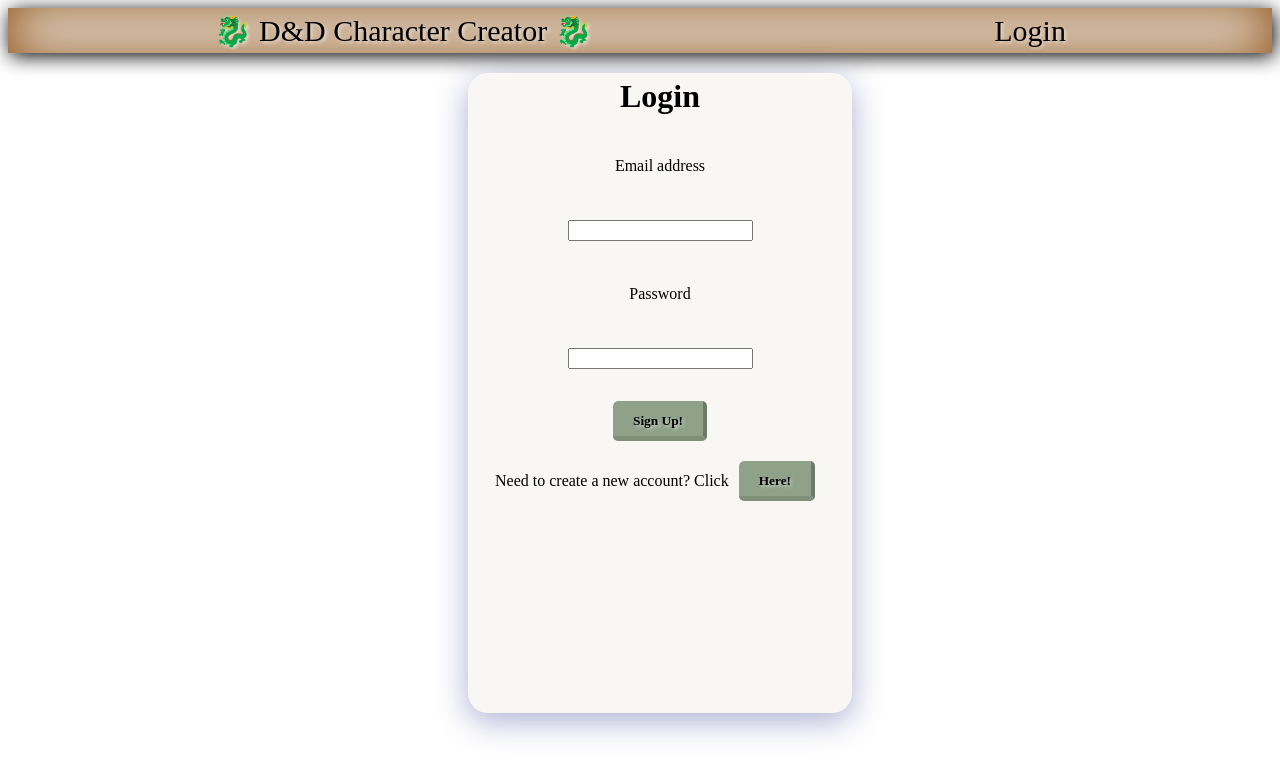
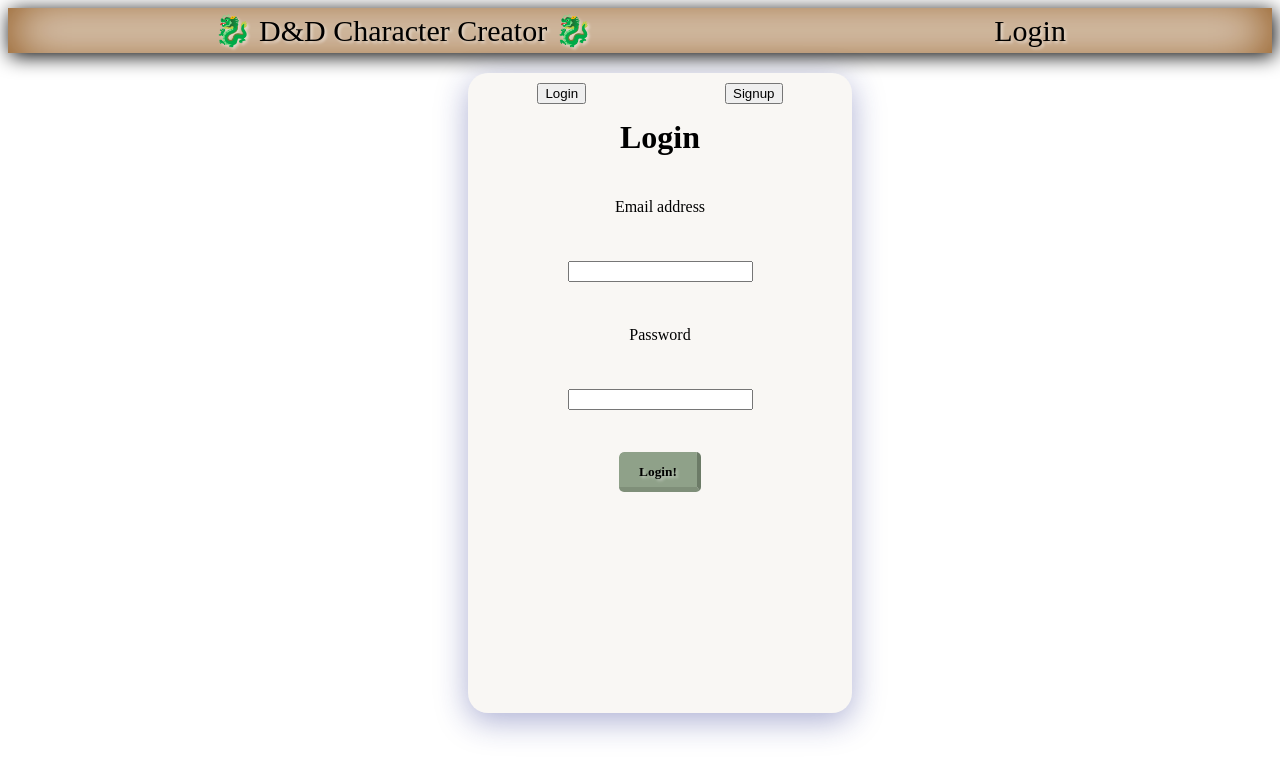
Before and after one commit to nwithee/dnd-app, a React (Create React App) app in the folder client/: page / in a window 1280 px wide. Both pictures are taken after a click on the element "Login". Shown: the top 776 px of the page. Built offline with nearby package versions, Linux system fonts and the light colour scheme.

Commit message:
login form updates

```diff
--- a/client/src/App.js
+++ b/client/src/App.js
@@ -29,6 +29,7 @@ function App() {
         ) : (
           <Login></Login>
         )}
+
       </Main>
 
     </div>
--- a/client/src/components/CSS/Button.js
+++ b/client/src/components/CSS/Button.js
@@ -20,6 +20,7 @@ const StyledButton = styled.button`
     text-shadow: 2px 2px 3px rgb(255 255 255 / 50%);
     color: black;
     width: fit-content;
+    cursor: pointer;
     &:hover {
         border-width: 0 2px 3px 0;
         margin-right: 4px;
--- a/client/src/components/Login/index.js
+++ b/client/src/components/Login/index.js
@@ -3,10 +3,12 @@ import styled from 'styled-components';
 import Button from '../CSS/Button';
 import { validateEmail } from '../../utils/helpers';
 
+
+
 function Login() {
 
-    const [formState, setFormState] = useState({ email: '', password: '' });
-    const { email, password } = formState;
+    const [formState, setFormState] = useState({ username: '', email: '', password: '' });
+    const { username, email, password } = formState;
     const [errorMessage, setErrorMessage] = useState('');
 
     function handleChange(e) {
@@ -21,14 +23,14 @@ function Login() {
               }
         } else {
             if (!e.target.value.length) {
-              setErrorMessage(`Your password is required.`);
+              setErrorMessage(`A ${e.target.name} is required.`);
             } else {
               setErrorMessage('');
             }
           }
 
           if (!errorMessage) {
-            setFormState({ ...formState, [e.target.password]: e.target.value });
+            setFormState({ ...formState, [e.target.name]: e.target.value });
           }
 
         console.log('errorMessage', errorMessage);
@@ -39,8 +41,29 @@ function Login() {
         console.log(formState);
     }
 
+    //Code for switching between login and signup
+    const [login, setLogin] = useState(true);
+    const [signup, setSignup] = useState(false);
+
+    const loginHandler = () => {
+        setLogin(true);
+        setSignup(false);
+    };
+    const signupHandler = () => {
+        setLogin(false);
+        setSignup(true);
+    };
+
     return (
         <MainContainer>
+            <ButtonContainer>
+                <button content = "Login" onClick={loginHandler}>
+                    Login</button>
+                <button onClick={signupHandler}>
+                    Signup</button>
+            </ButtonContainer>
+            {login && (
+                <>
                 <LoginText>Login</LoginText>
                 <InputContainer>
                     <label htmlFor="email">Email address</label>
@@ -55,16 +78,37 @@ function Login() {
                     </div>
                 )}
                 <ButtonContainer>
-              <Button content = "Sign Up!"></Button>
+                    <Button content = "Login!"></Button>
                 </ButtonContainer>
+                </>
+            )}
+            {signup && (
+                <>
+                <LoginText>Signup</LoginText>
+                <InputContainer>
+                    <label htmlFor="username">Username</label>
+                    <input type="text" defaultValue={username} name="username" onBlur={handleChange} />
+
+                    <label htmlFor="email">Email address</label>
+                    <input type="email" defaultValue={email} name="email" onBlur={handleChange} />
+
+                    <label htmlFor="password">Password</label>
+                    <input type="text" defaultValue={password} onBlur={handleChange} name="password" />
+                </InputContainer>
+                {errorMessage && (
+                    <div>
+                        <p className="error-text">{errorMessage}</p>
+                    </div>
+                )}
                 <ButtonContainer>
-                <span>Need to create a new account?  Click </span>
-                <Button content = "Here!"></Button>
+                    <Button content = "Create Account!"></Button>
                 </ButtonContainer>
+                </>
+            )}
         </MainContainer>
-      )
+    );
+}
 
-}
 
 const MainContainer = styled.div`
   display: flex;
@@ -130,10 +174,11 @@ const InputContainer = styled.div`
 
 const ButtonContainer = styled.div`
   width: 100%;
+  margin: 10px;
   display: flex;
   align-items: center;
-  justify-content: center;
+  justify-content: space-around;
+
 `;
 
-
 export default Login;
```
Also changed, not shown: client/src/components/Signup/index.js (deleted). Lines whose indentation alone changed are shown as unchanged.
